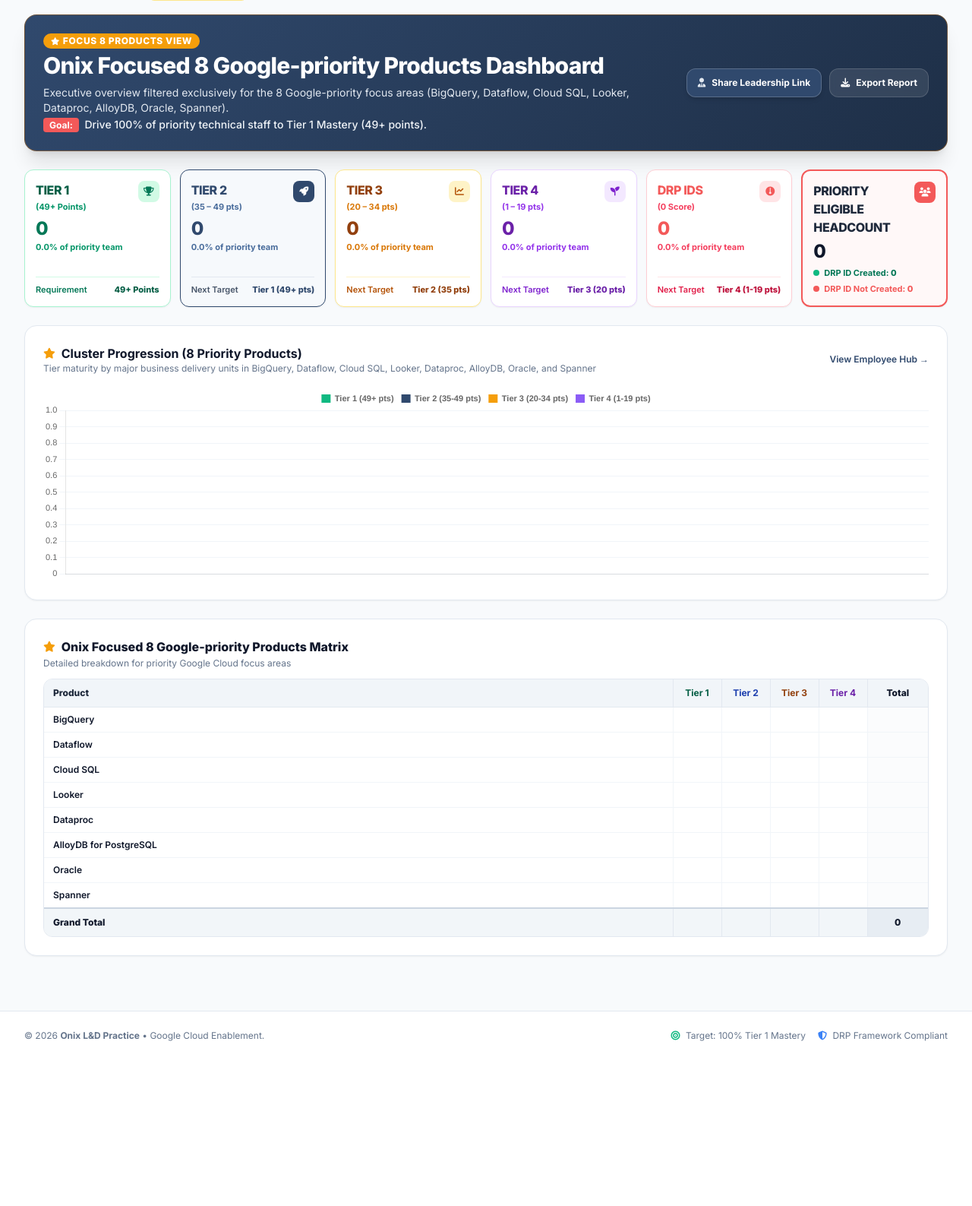
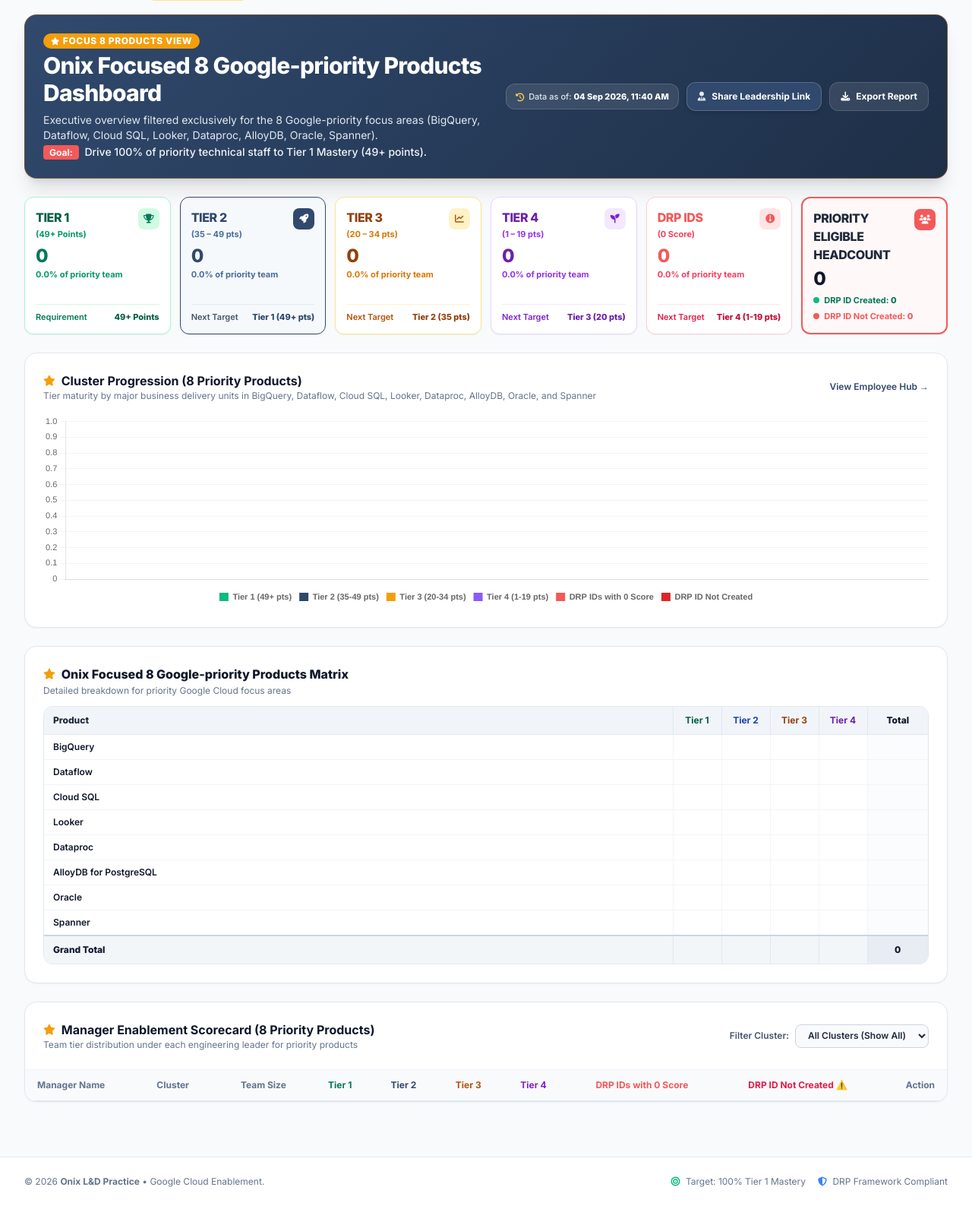
Before and after one commit to nikhilshelke-spec/onix-drp-portal, a Flask app: page /priority_dashboard in a window 1280 px wide. Shown: the part 70-1657 px from the top of the page at 76% size. Before the commit the page ends 1440 px from the top, so only its background shows below. Run offline with Flask 3, Linux system fonts and the light colour scheme; lists and menus that the app fills with data are empty; some libraries are stand-ins or nearby versions.

Commit message:
Add Data as of timestamp, 6-tier cluster chart, manager scorecard to Priority Dashboard, and share leadership links

```diff
--- a/app.py
+++ b/app.py
@@ -64,7 +64,8 @@ def inject_global_vars():
         'verified_email': verified_email,
         'user_email': session.get('user_email', OWNER_EMAIL if role == 'owner' else verified_email),
         'last_sync_source': drp_service.last_sync_source,
-        'draft_info': drp_service.get_draft_status()
+        'draft_info': drp_service.get_draft_status(),
+        'data_as_of': drp_service.get_data_as_of()
     }
 
 def _get_shareable_base_url():
--- a/drp_service.py
+++ b/drp_service.py
@@ -35,6 +35,19 @@ class DRPService:
             except Exception:
                 pass
         return {'is_draft': False, 'exists': False}
+
+    def get_data_as_of(self):
+        self.ensure_loaded()
+        meta = self.get_draft_status()
+        if meta.get('is_draft') and meta.get('uploaded_at'):
+            return meta.get('uploaded_at')
+        if self.current_loaded_path and os.path.exists(self.current_loaded_path):
+            mtime = os.path.getmtime(self.current_loaded_path)
+            import datetime
+            dt = datetime.datetime.fromtimestamp(mtime)
+            return dt.strftime("%d %b %Y, %I:%M %p")
+        import datetime
+        return datetime.datetime.now().strftime("%d %b %Y, %I:%M %p")
 
     def save_as_draft(self, file_path, original_filename):
         os.makedirs(DATA_DIR, exist_ok=True)
--- a/templates/priority_dashboard.html
+++ b/templates/priority_dashboard.html
@@ -21,7 +21,12 @@
                 </p>
             </div>
         </div>
-        <div class="flex flex-wrap items-center gap-2.5 shrink-0">
+        <div class="flex flex-col sm:flex-row flex-wrap items-start sm:items-center gap-2.5 shrink-0">
+            <div class="text-[11px] font-medium text-slate-200 bg-white/10 px-3 py-2 rounded-xl border border-white/15 backdrop-blur-sm flex items-center space-x-1.5">
+                <i class="fa-solid fa-clock-rotate-left text-amber-300"></i>
+                <span>Data as of: <strong class="text-white font-extrabold">{{ data_as_of }}</strong></span>
+            </div>
+
             {% if current_role == 'owner' %}
             <button onclick="openLeaderShare()" class="px-3.5 py-2.5 text-white text-xs font-bold rounded-xl shadow-md transition-all flex items-center space-x-2 border border-white/20 hover:brightness-110" style="background-color: #30496D;">
                 <i class="fa-solid fa-user-tie text-slate-200"></i>
@@ -250,10 +255,83 @@
         </div>
     </div>
 
+    <!-- Manager Enablement Scorecard with Cluster Filter (Focus 8 Products) -->
+    <div class="bg-white rounded-2xl border border-slate-200 shadow-sm overflow-hidden">
+        <div class="p-6 border-b border-slate-100 flex flex-col sm:flex-row justify-between sm:items-center gap-4">
+            <div>
+                <h3 class="font-bold text-slate-900 text-base flex items-center gap-2">
+                    <i class="fa-solid fa-star text-amber-500 text-sm"></i>
+                    <span>Manager Enablement Scorecard (8 Priority Products)</span>
+                </h3>
+                <p class="text-xs text-slate-500">Team tier distribution under each engineering leader for priority products</p>
+            </div>
+
+            <!-- Dynamic Cluster Filter Dropdown -->
+            <div class="flex items-center space-x-2">
+                <label for="managerClusterFilter" class="text-xs font-semibold text-slate-600 whitespace-nowrap">Filter Cluster:</label>
+                <select id="managerClusterFilter" onchange="filterManagerTable(this.value)" class="text-xs bg-slate-50 border border-slate-300 rounded-lg py-1.5 px-3 font-semibold text-slate-800 focus:ring-2 focus:ring-blue-500 outline-none">
+                    <option value="All">All Clusters (Show All)</option>
+                    {% for clus in charts.all_clusters %}
+                    <option value="{{ clus }}">{{ clus }}</option>
+                    {% endfor %}
+                </select>
+            </div>
+        </div>
+
+        <div class="overflow-x-auto">
+            <table class="w-full text-left text-xs text-slate-600">
+                <thead class="bg-slate-50 text-slate-500 font-semibold border-b border-slate-200">
+                    <tr>
+                        <th class="py-3 px-4">Manager Name</th>
+                        <th class="py-3 px-4">Cluster</th>
+                        <th class="py-3 px-4 text-center">Team Size</th>
+                        <th class="py-3 px-4 text-center text-emerald-700">Tier 1</th>
+                        <th class="py-3 px-4 text-center font-bold" style="color: #30496D;">Tier 2</th>
+                        <th class="py-3 px-4 text-center text-amber-700">Tier 3</th>
+                        <th class="py-3 px-4 text-center text-purple-700">Tier 4</th>
+                        <th class="py-3 px-4 text-center font-bold" style="color: #f35959;">DRP IDs with 0 Score</th>
+                        <th class="py-3 px-4 text-center font-bold text-rose-600">DRP ID Not Created ⚠️</th>
+                        <th class="py-3 px-4 text-right">Action</th>
+                    </tr>
+                </thead>
+                <tbody class="divide-y divide-slate-100" id="managerTableBody">
+                    {% for mgr in charts.manager_leaderboard %}
+                    <tr class="hover:bg-slate-50/80 transition-colors manager-row" data-cluster="{{ mgr.cluster }}">
+                        <td class="py-3 px-4 font-bold text-slate-900">{{ mgr.manager }}</td>
+                        <td class="py-3 px-4"><span class="px-2 py-0.5 bg-slate-100 text-slate-700 rounded text-[11px]">{{ mgr.cluster }}</span></td>
+                        <td class="py-3 px-4 text-center font-semibold text-slate-800">{{ mgr.total }}</td>
+                        <td class="py-3 px-4 text-center font-bold text-emerald-600">{{ mgr.t1 }}</td>
+                        <td class="py-3 px-4 text-center font-semibold" style="color: #30496D;">{{ mgr.t2 }}</td>
+                        <td class="py-3 px-4 text-center text-amber-600">{{ mgr.t3 }}</td>
+                        <td class="py-3 px-4 text-center text-purple-600">{{ mgr.t4 }}</td>
+                        <td class="py-3 px-4 text-center font-bold" style="color: #f35959;">{{ mgr.zero_score }}</td>
+                        <td class="py-3 px-4 text-center font-bold text-rose-600">{{ mgr.t0 }}</td>
+                        <td class="py-3 px-4 text-right">
+                            <a href="{{ url_for('employees', manager=mgr.manager) }}" class="font-semibold text-xs hover:underline" style="color: #30496D;">View Team &rarr;</a>
+                        </td>
+                    </tr>
+                    {% endfor %}
+                </tbody>
+            </table>
+        </div>
+    </div>
+
 </div>
 
-<!-- Chart.js Script for Priority Cluster Progression Chart -->
+<!-- Chart.js Script for Priority Cluster Progression Chart & Manager Filter -->
 <script>
+function filterManagerTable(selectedCluster) {
+    const rows = document.querySelectorAll('.manager-row');
+    rows.forEach(row => {
+        const cluster = row.getAttribute('data-cluster');
+        if (selectedCluster === 'All' || cluster === selectedCluster) {
+            row.style.display = '';
+        } else {
+            row.style.display = 'none';
+        }
+    });
+}
+
 document.addEventListener("DOMContentLoaded", function() {
     const clusterCtx = document.getElementById('clusterChart');
     if (!clusterCtx) return;
@@ -264,23 +342,28 @@ document.addEventListener("DOMContentLoaded", function() {
     const t2Data = clusterData.map(c => c.t2);
     const t3Data = clusterData.map(c => c.t3);
     const t4Data = clusterData.map(c => c.t4);
+    const zeroScoreData = clusterData.map(c => c.zero_score);
+    const t0Data = clusterData.map(c => c.t0);
 
     new Chart(clusterCtx.getContext('2d'), {
         type: 'bar',
         data: {
             labels: labels,
             datasets: [
-                { label: 'Tier 1 (49+ pts)', data: t1Data, backgroundColor: '#10B981', borderRadius: 4 },
-                { label: 'Tier 2 (35-49 pts)', data: t2Data, backgroundColor: '#30496D', borderRadius: 4 },
-                { label: 'Tier 3 (20-34 pts)', data: t3Data, backgroundColor: '#F59E0B', borderRadius: 4 },
-                { label: 'Tier 4 (1-19 pts)', data: t4Data, backgroundColor: '#8B5CF6', borderRadius: 4 }
+                { label: 'Tier 1 (49+ pts)', data: t1Data, backgroundColor: '#10B981', stack: 'Stack 0' },
+                { label: 'Tier 2 (35-49 pts)', data: t2Data, backgroundColor: '#30496D', stack: 'Stack 0' },
+                { label: 'Tier 3 (20-34 pts)', data: t3Data, backgroundColor: '#F59E0B', stack: 'Stack 0' },
+                { label: 'Tier 4 (1-19 pts)', data: t4Data, backgroundColor: '#8B5CF6', stack: 'Stack 0' },
+                { label: 'DRP IDs with 0 Score', data: zeroScoreData, backgroundColor: '#f35959', stack: 'Stack 0' },
+                { label: 'DRP ID Not Created', data: t0Data, backgroundColor: '#DC2626', stack: 'Stack 0' }
             ]
         },
         options: {
             responsive: true,
             maintainAspectRatio: false,
             plugins: {
-                legend: { position: 'top', labels: { boxWidth: 12, font: { size: 11, weight: 'bold' } } }
+                legend: { position: 'bottom', labels: { boxWidth: 12, font: { size: 11, weight: 'bold' } } },
+                tooltip: { mode: 'index', intersect: false }
             },
             scales: {
                 x: { stacked: true, grid: { display: false }, ticks: { font: { size: 11 } } },
```
Also changed, not shown: templates/dashboard.html (+6 -1 lines).
